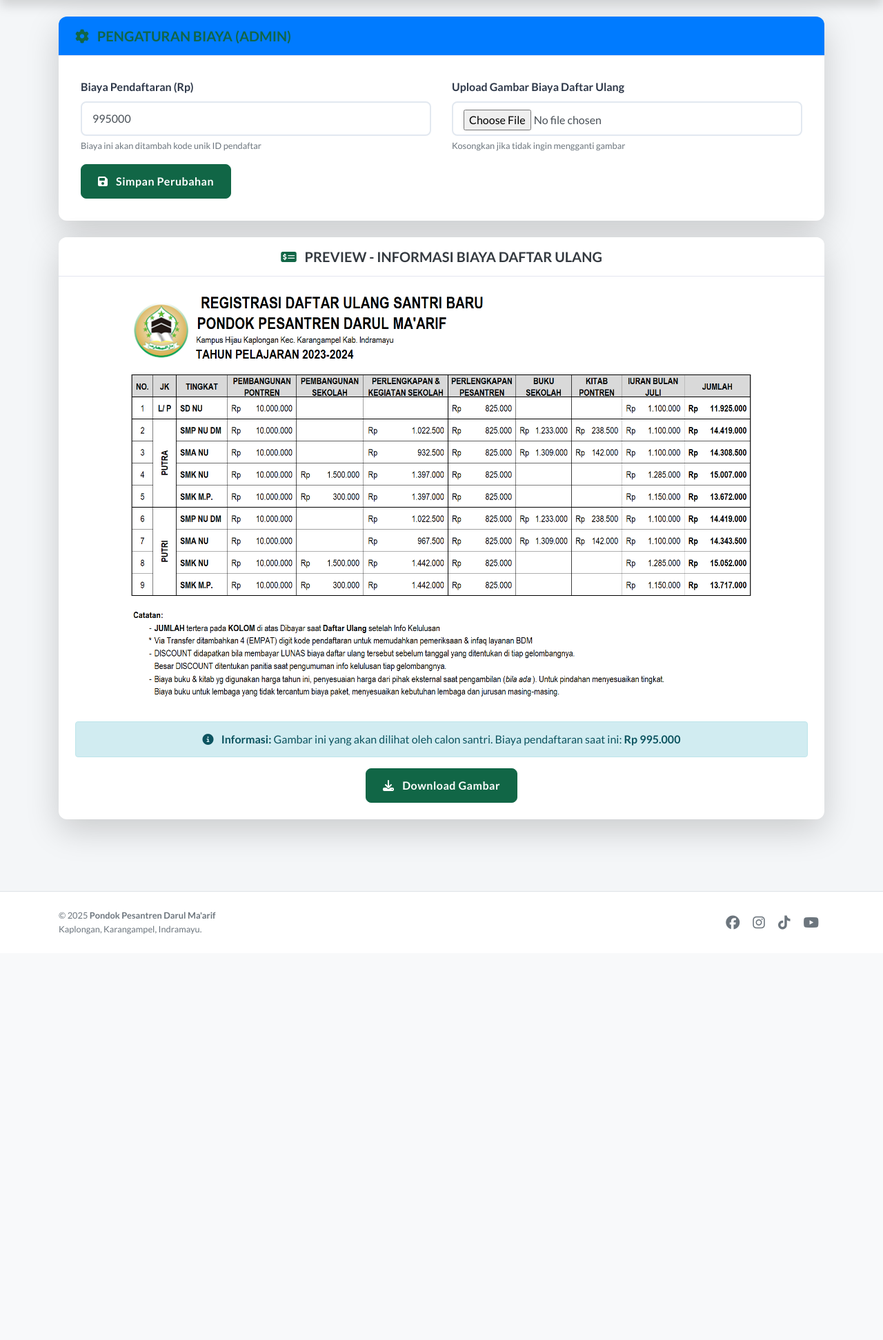
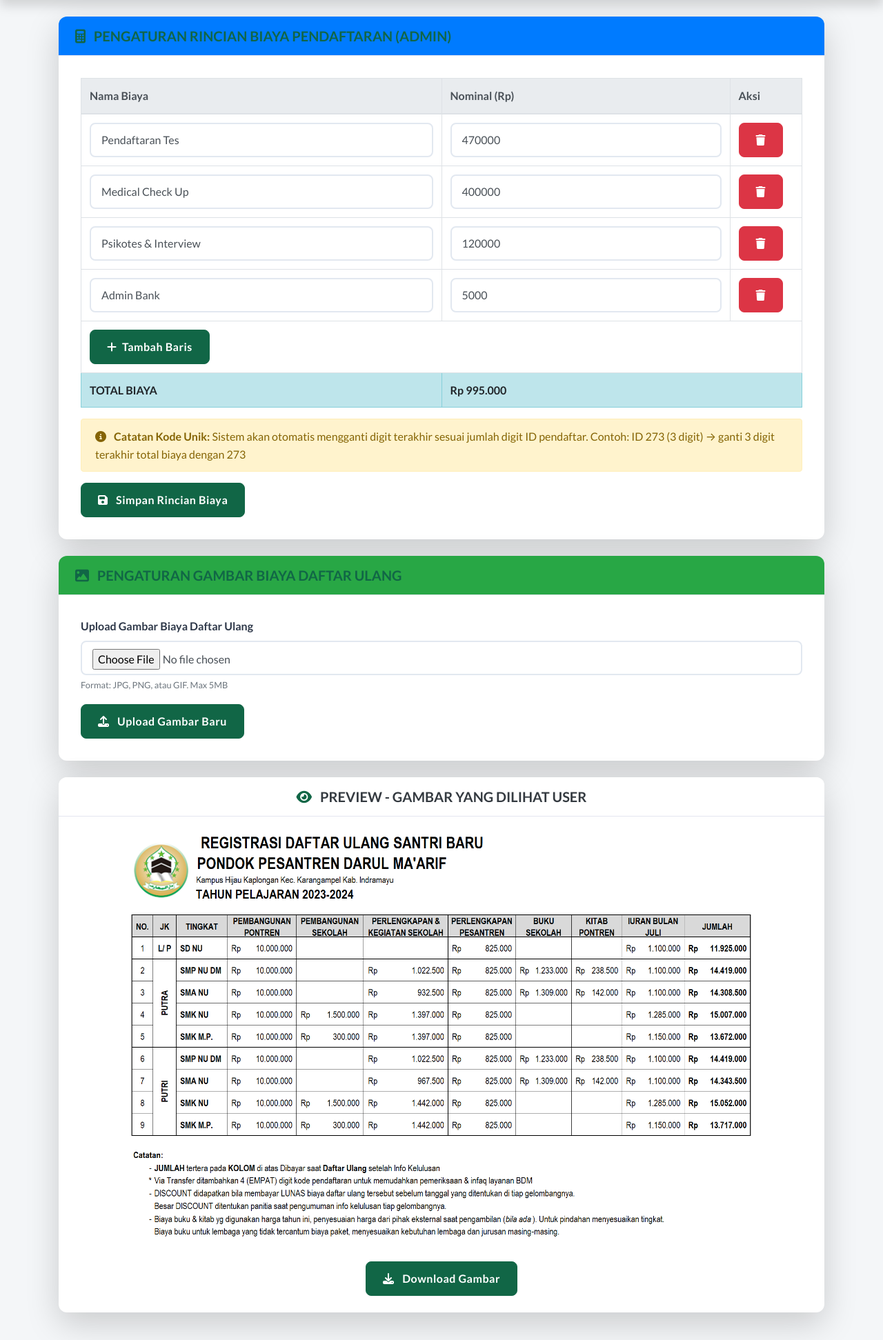
Before and after one commit to aldhodmnu/psbdm, a PHP site: page /biaya.php in a window 1280 px wide. Shown: the part 82-2025 px from the top of the page at 69% size. Before the commit the page ends 1437 px from the top, so only its background shows below. Run offline with PHP 8.4, Linux system fonts and the light colour scheme; a user stored in the database is signed in; data comes from the database, SQL or seed files in the repository; both versions use the stored data as it was after the commit; some libraries are stand-ins or nearby versions.

Commit message:
Tambah fitur admin update rincian biaya dinamis & kode unik otomatis sesuai digit ID user

```diff
--- a/biaya.php
+++ b/biaya.php
@@ -11,13 +11,24 @@ if(isset($_SESSION['sesi'])){
     $header = "- Biaya Daftar Ulang";
     include 'header.php';
 
-    // Ambil data biaya dari database
-    $query_biaya = mysqli_query($db, "SELECT * FROM pengaturan WHERE nama='biaya_pendaftaran' LIMIT 1");
-    if(mysqli_num_rows($query_biaya) > 0) {
-        $data_biaya = mysqli_fetch_array($query_biaya);
-        $biaya_pendaftaran = $data_biaya['nilai'];
-    } else {
-        $biaya_pendaftaran = 995000; // default
+    // Ambil data rincian biaya dari database
+    $query_biaya = mysqli_query($db, "SELECT * FROM rincian_biaya ORDER BY id");
+    $rincian = [];
+    $total_biaya = 0;
+    while($row = mysqli_fetch_array($query_biaya)) {
+        $rincian[] = $row;
+        $total_biaya += $row['nominal'];
+    }
+
+    // Jika belum ada data, set default
+    if(empty($rincian)) {
+        $rincian = [
+            ['nama' => 'Pendaftaran Tes', 'nominal' => 470000],
+            ['nama' => 'Medical Check Up', 'nominal' => 400000],
+            ['nama' => 'Psikotes & Interview', 'nominal' => 120000],
+            ['nama' => 'Admin Bank', 'nominal' => 5000]
+        ];
+        $total_biaya = 995000;
     }
 
     // Ambil nama file gambar dari database
@@ -26,7 +37,7 @@ if(isset($_SESSION['sesi'])){
         $data_gambar = mysqli_fetch_array($query_gambar);
         $nama_gambar = $data_gambar['nilai'];
     } else {
-        $nama_gambar = 'Registrasi-PSB.png'; // default
+        $nama_gambar = 'Registrasi-PSB.png';
     }
 
 ?>
@@ -34,48 +45,92 @@ if(isset($_SESSION['sesi'])){
 <!-- container -->
 <div class="container py-4">
 
-    <!-- Form Update untuk Admin -->
+    <!-- Form Update Rincian Biaya -->
     <div class="card shadow-lg border-0 mb-4">
         <div class="card-header bg-primary text-white py-3">
             <h5 class="m-0 font-weight-bold">
-                <i class="fas fa-cog mr-2"></i> PENGATURAN BIAYA (ADMIN)
+                <i class="fas fa-calculator mr-2"></i> PENGATURAN RINCIAN BIAYA PENDAFTARAN (ADMIN)
             </h5>
         </div>
         <div class="card-body">
-            <form action="proses/update_biaya_gambar.php" method="POST" enctype="multipart/form-data">
-                <div class="row">
-                    <div class="col-md-6 mb-3">
-                        <label class="font-weight-bold">Biaya Pendaftaran (Rp)</label>
-                        <input type="number" name="biaya_pendaftaran" class="form-control" value="<?php echo $biaya_pendaftaran; ?>" required>
-                        <small class="text-muted">Biaya ini akan ditambah kode unik ID pendaftar</small>
-                    </div>
-                    <div class="col-md-6 mb-3">
-                        <label class="font-weight-bold">Upload Gambar Biaya Daftar Ulang</label>
-                        <input type="file" name="gambar_biaya" class="form-control" accept="image/*">
-                        <small class="text-muted">Kosongkan jika tidak ingin mengganti gambar</small>
-                    </div>
+            <form action="proses/update_rincian_biaya.php" method="POST">
+                <div class="table-responsive">
+                    <table class="table table-bordered">
+                        <thead class="thead-light">
+                            <tr>
+                                <th width="50%">Nama Biaya</th>
+                                <th width="40%">Nominal (Rp)</th>
+                                <th width="10%">Aksi</th>
+                            </tr>
+                        </thead>
+                        <tbody id="tabelBiaya">
+                            <?php foreach($rincian as $i => $item): ?>
+                            <tr>
+                                <td><input type="text" name="nama[]" class="form-control" value="<?php echo $item['nama']; ?>" required></td>
+                                <td><input type="number" name="nominal[]" class="form-control hitung-total" value="<?php echo $item['nominal']; ?>" required></td>
+                                <td><button type="button" class="btn btn-danger btn-sm hapus-baris"><i class="fas fa-trash"></i></button></td>
+                            </tr>
+                            <?php endforeach; ?>
+                        </tbody>
+                        <tfoot>
+                            <tr>
+                                <td colspan="3">
+                                    <button type="button" class="btn btn-success btn-sm" id="tambahBaris">
+                                        <i class="fas fa-plus mr-1"></i> Tambah Baris
+                                    </button>
+                                </td>
+                            </tr>
+                            <tr class="table-info">
+                                <td class="font-weight-bold">TOTAL BIAYA</td>
+                                <td colspan="2" class="font-weight-bold">Rp <span id="totalBiaya"><?php echo number_format($total_biaya, 0, ',', '.'); ?></span></td>
+                            </tr>
+                        </tfoot>
+                    </table>
                 </div>
-                <button type="submit" class="btn btn-success">
-                    <i class="fas fa-save mr-2"></i> Simpan Perubahan
+
+                <div class="alert alert-warning">
+                    <i class="fas fa-info-circle mr-2"></i>
+                    <strong>Catatan Kode Unik:</strong> Sistem akan otomatis mengganti digit terakhir sesuai jumlah digit ID pendaftar.
+                    Contoh: ID 273 (3 digit) → ganti 3 digit terakhir total biaya dengan 273
+                </div>
+
+                <button type="submit" class="btn btn-primary">
+                    <i class="fas fa-save mr-2"></i> Simpan Rincian Biaya
                 </button>
             </form>
         </div>
     </div>
 
-    <!-- Preview Gambar Biaya Daftar Ulang -->
+    <!-- Form Update Gambar -->
+    <div class="card shadow-lg border-0 mb-4">
+        <div class="card-header bg-success text-white py-3">
+            <h5 class="m-0 font-weight-bold">
+                <i class="fas fa-image mr-2"></i> PENGATURAN GAMBAR BIAYA DAFTAR ULANG
+            </h5>
+        </div>
+        <div class="card-body">
+            <form action="proses/update_gambar_biaya.php" method="POST" enctype="multipart/form-data">
+                <div class="form-group">
+                    <label class="font-weight-bold">Upload Gambar Biaya Daftar Ulang</label>
+                    <input type="file" name="gambar_biaya" class="form-control" accept="image/*" required>
+                    <small class="text-muted">Format: JPG, PNG, atau GIF. Max 5MB</small>
+                </div>
+                <button type="submit" class="btn btn-success">
+                    <i class="fas fa-upload mr-2"></i> Upload Gambar Baru
+                </button>
+            </form>
+        </div>
+    </div>
+
+    <!-- Preview Gambar -->
     <div class="card shadow-lg border-0">
         <div class="card-header bg-white py-3">
             <h5 class="m-0 font-weight-bold text-dark text-center">
-                <i class="fas fa-money-check-alt mr-2 text-primary-custom"></i> PREVIEW - INFORMASI BIAYA DAFTAR ULANG
+                <i class="fas fa-eye mr-2 text-primary-custom"></i> PREVIEW - GAMBAR YANG DILIHAT USER
             </h5>
         </div>
         <div class="card-body text-center p-4">
             <img src="<?php echo $nama_gambar; ?>" alt="Rincian Biaya Daftar Ulang" style="width:100%; max-width:900px; height:auto;" class="mb-3">
-
-            <div class="alert alert-info mt-3">
-                <i class="fas fa-info-circle mr-2"></i>
-                <strong>Informasi:</strong> Gambar ini yang akan dilihat oleh calon santri. Biaya pendaftaran saat ini: <strong>Rp <?php echo number_format($biaya_pendaftaran, 0, ',', '.'); ?></strong>
-            </div>
 
             <div class="mt-3">
                 <a href="<?php echo $nama_gambar; ?>" target="_blank" class="btn btn-success">
@@ -86,6 +141,52 @@ if(isset($_SESSION['sesi'])){
     </div>
 
 </div>
+
+<script>
+// Hitung total otomatis
+function hitungTotal() {
+    let total = 0;
+    document.querySelectorAll('.hitung-total').forEach(input => {
+        total += parseInt(input.value) || 0;
+    });
+    document.getElementById('totalBiaya').textContent = total.toLocaleString('id-ID');
+}
+
+// Tambah baris
+document.getElementById('tambahBaris').addEventListener('click', function() {
+    const tbody = document.getElementById('tabelBiaya');
+    const tr = document.createElement('tr');
+    tr.innerHTML = `
+        <td><input type="text" name="nama[]" class="form-control" placeholder="Nama Biaya" required></td>
+        <td><input type="number" name="nominal[]" class="form-control hitung-total" placeholder="0" required></td>
+        <td><button type="button" class="btn btn-danger btn-sm hapus-baris"><i class="fas fa-trash"></i></button></td>
+    `;
+    tbody.appendChild(tr);
+
+    tr.querySelector('.hitung-total').addEventListener('input', hitungTotal);
+    tr.querySelector('.hapus-baris').addEventListener('click', function() {
+        tr.remove();
+        hitungTotal();
+    });
+});
+
+// Hapus baris
+document.querySelectorAll('.hapus-baris').forEach(btn => {
+    btn.addEventListener('click', function() {
+        if(document.querySelectorAll('#tabelBiaya tr').length > 1) {
+            this.closest('tr').remove();
+            hitungTotal();
+        } else {
+            alert('Minimal harus ada 1 item biaya!');
+        }
+    });
+});
+
+// Event listener untuk input
+document.querySelectorAll('.hitung-total').forEach(input => {
+    input.addEventListener('input', hitungTotal);
+});
+</script>
 
 <?php
 
```
Also changed, not shown: index.php (+26 -20 lines), proses/update_gambar_biaya.php (added, +39 -0 lines), proses/update_rincian_biaya.php (added, +29 -0 lines), tabel_rincian_biaya.sql (added, +14 -0 lines).
